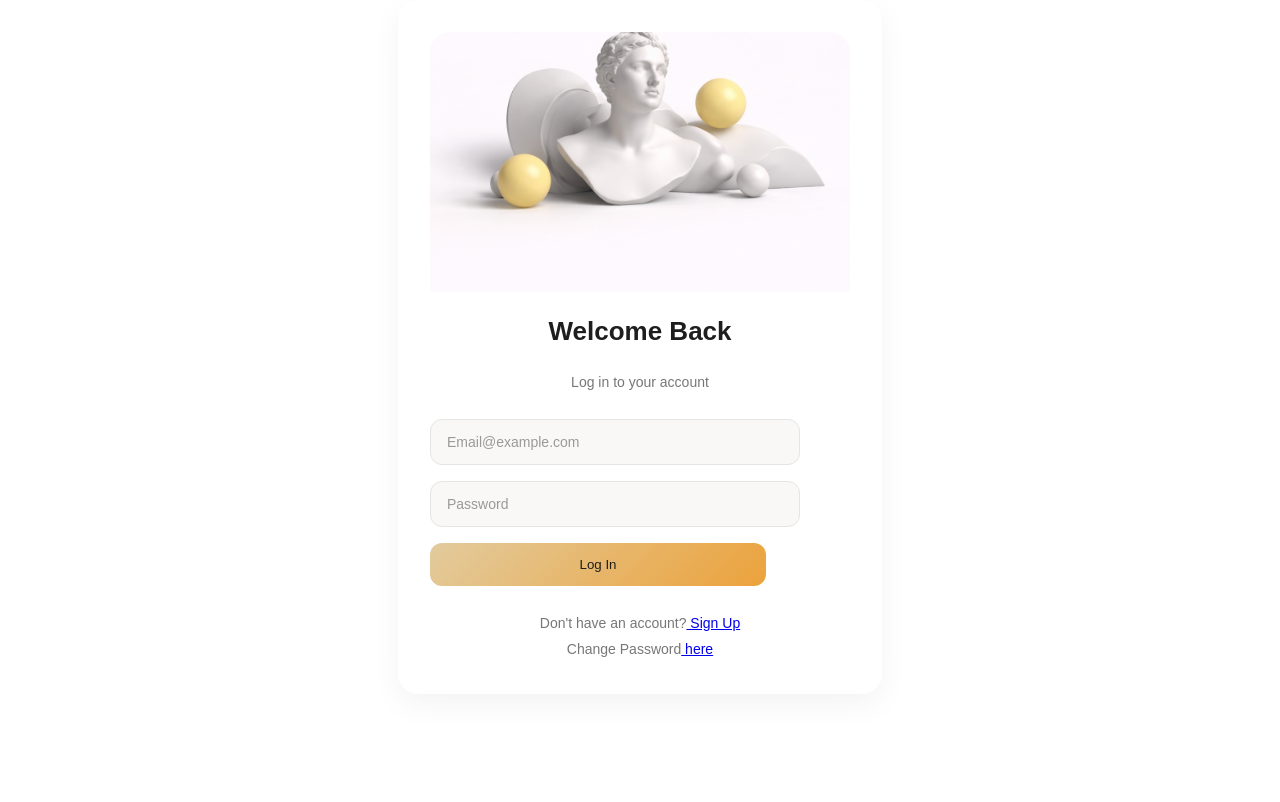
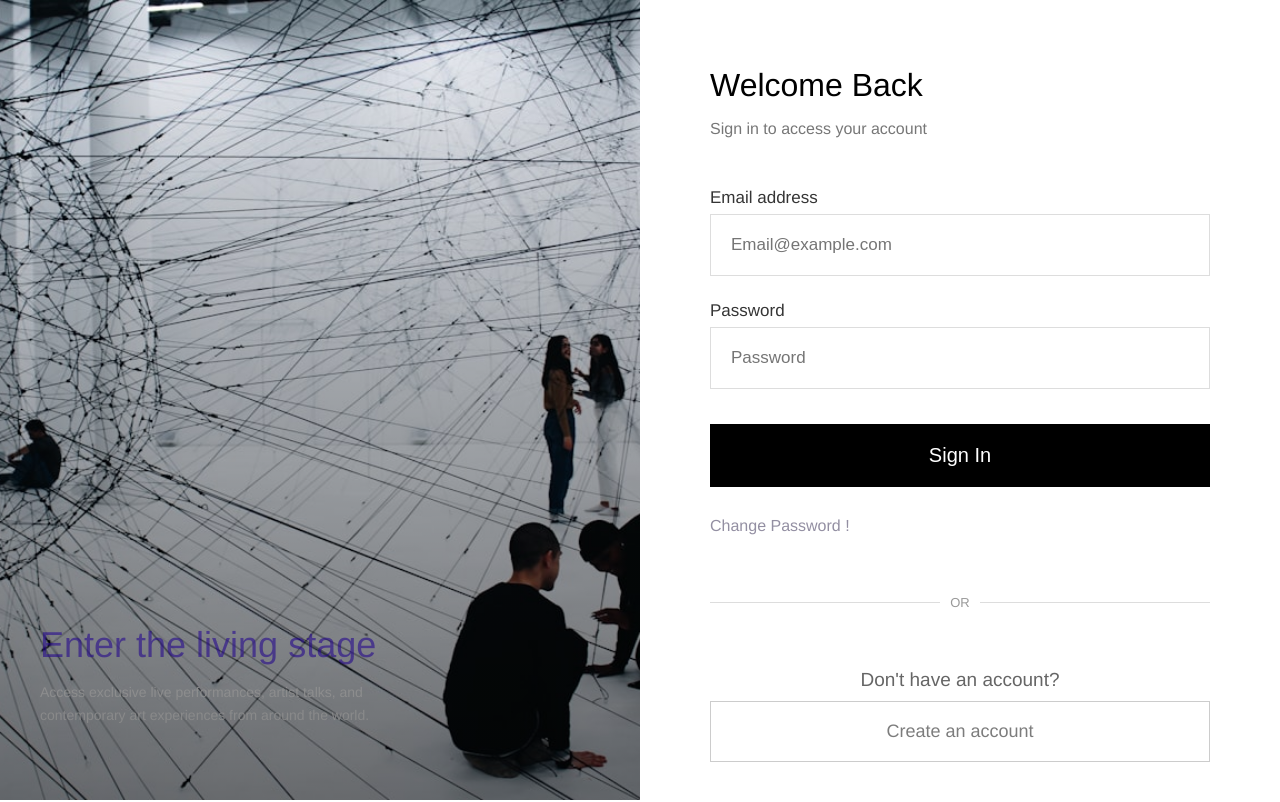
Before and after one commit to hayfa327/ApiMongoDB, a React (Vite) app in the folder frontend/mesum/: page / in a window 1280 px wide. Built offline with nearby package versions, Linux system fonts and the light colour scheme.

Commit message:
finish the login åage with the css

```diff
--- a/frontend/mesum/src/App.jsx
+++ b/frontend/mesum/src/App.jsx
@@ -16,7 +16,6 @@ export default function App() {
   <Route path="/register"  element={< Register />} />
   <Route path="/changePassword" element={< ChangePassword />} />
   <Route path="/home" element={<Home />} />
-
 </Routes>
 </BrowserRouter>
   );
--- /dev/null
+++ b/frontend/mesum/src/components/font.css
@@ -0,0 +1,13 @@
+@import url('https://fonts.googleapis.com/css2?family=Inter:wght@300;400;500&display=swap');
+
+body {
+  font-family: 'Inter', -apple-system, BlinkMacSystemFont, 'Segoe UI', 'Roboto', 'Oxygen', 'Ubuntu', 'Cantarell', sans-serif;
+  font-weight: 300;
+  letter-spacing: 0.01em;
+}
+
+h1, h2, h3, h4, h5, h6 {
+  font-family: 'Inter', -apple-system, BlinkMacSystemFont, 'Segoe UI', 'Roboto', 'Oxygen', 'Ubuntu', 'Cantarell', sans-serif;
+  font-weight: 400;
+  letter-spacing: -0.02em;
+}
--- a/frontend/mesum/src/components/loginPage/login.css
+++ b/frontend/mesum/src/components/loginPage/login.css
@@ -1,101 +1,290 @@
-/* Reset */
+
+* {
+  box-sizing: border-box;
+}
+
 body {
   margin: 0;
-  font-family: Arial, Helvetica, sans-serif;
+  font-family: "Helvetica Neue", sans-serif;
+}
+
+
+
+.loginPage {
+  display: flex;
+  min-height: 100vh;
+  width: 100%;
+}
+
+
+
+.loginImage {
+  position: relative;
+  width: 50%;
+  height: 100vh;
+  overflow: hidden;
+}
+
+.loginImage img {
+  width: 100%;
+  height: 100%;
+  object-fit: cover;
+}
+
+
+.imageText {
+  position: absolute;
+  bottom: 60px;
+  left: 40px;
+  max-width: 400px;
+  color: white;
+}
+
+.imageText h1 {
+  font-size: 36px;
+  font-weight: 500;
+  margin-bottom: 15px;
+ color: rgba(63, 15, 236, 0.6)
+}
+
+.imageText p {
+  font-size: 14px;
+  line-height: 1.6;
+  color: rgba(255, 255, 255, 0.85);
+}
+
+
+.loginImage::after {
+  content: "";
+  position: absolute;
+  inset: 0;
+  background: linear-gradient(
+    to top,
+    rgba(0, 0, 0, 0.5),
+    rgba(0, 0, 0, 0)
+  );
+}
+
+
+.loginContent {
+  width: 50%;
+  display: flex;
+  align-items: center;
+  justify-content: center;
+  background: #ffffff;
+  padding: 40px;
+}
+
+.loginBox {
+  width: 100%;
+  max-width: 500px;
+}
+
+
+.loginBox h1 {
+  font-size: 32px;
+  font-weight: 500;
+  margin-bottom: 10px;
+}
+
+.subtitle {
+  color: #777;
+  font-size: 16px;
+  margin-bottom: 50px;
+}
+
+
+
+.inputGroup {
+  display: flex;
+  flex-direction: column;
+  margin-bottom: 25px;
+}
+
+.inputGroup label {
+  font-size: 17px;
+  margin-bottom: 6px;
+  color: #353535;
+}
+
+.inputGroup input {
+  padding: 20px;
+  border: 1px solid #ddd;
+  font-size: 17px;
+  transition: 0.2s;
+}
+
+.inputGroup input:focus {
+  outline: none;
+  border-color: #9b22ec;
+}
+
+
+
+.primaryBtn {
+  width: 100%;
+  padding: 20px;
+  margin-top: 10px;
+  margin-bottom: 20px;
+  background: black;
+  color: white;
+  border: none;
+  font-size: 20px;
+  cursor: pointer;
+  transition: 0.3s;
+}
+
+.primaryBtn:hover {
+  background: #333333a9;
+}
+
+.secondaryBtn {
+  width: 100%;
+  padding: 19px;
+  text-align: center;
+  font-size: 18px;
+  border: 1px solid rgba(0, 0, 0, 0.2);
+  background: transparent;
+  color: rgba(0, 0, 0, 0.514);
+  text-decoration: none;
+  cursor: pointer;
+  transition: 0.3s;
+}
+
+.secondaryBtn:hover {
+  background: rgba(0, 0, 0, 0.068);
+  color:  black;
+  font-weight: 600;
+}
+
+
+.links {
+  margin-top: 40px;
+  font-size: 20px;
+  color: #666;
+
+  display: flex;
+  flex-direction: column;
 
 }
 
-/* MAIN SECTION */
-.loginPart {
-  min-height: 70vh;
+.links1 a {
+  color: rgba(12, 2, 46, 0.445);
+  text-decoration: none;
+  font-weight: 500;
+}
+
+.links1 a:hover {
+  color: black;
+  font-weight: 600;
+}
+
+
+.forgot {
+  display: block;
+  margin-top: 10px;
+}
+
+.accountLink link {
+  font-size: 25px;
+  font-weight: 400;
+}
+
+.accountLink {
   display: flex;
   flex-direction: column;
   align-items: center;
-  justify-content: center;
-
-  padding: 2rem;
+  margin-top: 20px;
 }
 
-/* CARD STYLE (like your screenshot) */
-.loginPart {
-  max-width: 420px;
-  margin: auto;
-  background: #ffffff;
-  border-radius: 20px;
-  box-shadow: 0 10px 30px rgba(0,0,0,0.05);
+.accountLink p {
+  font-size: 19px;
+  margin-bottom: 10px;
 }
 
-/* IMAGE */
-.loginPart > img {
-  width: 100%;
-  height: 260px;
-  object-fit: cover;
-  border-radius: 20px 20px 0 0;
+.divider {
+  display: flex;
+  align-items: center;
+  margin: 20px 0;
+  color: #999;
+  font-size: 13px;
 }
 
-/* TEXT */
-.loginPart h1 {
-  margin-top: 1.5rem;
-  font-size: 26px;
-  color: #1e1e1e;
+
+.divider::before,
+.divider::after {
+  content: "";
+  flex: 1;
+  height: 1px;
+  background: #ddd;
 }
 
-.loginPart p {
-  color: #777;
-  font-size: 14px;
-  margin: 5px 0;
+
+.divider span {
+  margin: 0 10px;
 }
 
-/* FORM */
-.loginForm {
-  display: flex;
-  flex-direction: column;
-  width: 100%;
-  padding: 1.5rem;
-  gap: 1rem;
+@media (max-width: 1024px) {
+  .loginBox {
+    max-width: 90%;
   }
 
-/* INPUTS */
-.loginForm input {
-  width: 80%;
-  padding: 14px 16px;
-  border-radius: 12px;
-  border: 1px solid #e5e5e5;
-  background: #f9f8f6;
-  font-size: 14px;
-  outline: none;
-  transition: 0.2s;
+  .imageText {
+    left: 30px;
+    bottom: 40px;
   }
 
-.loginForm input::placeholder {
-  color: #999;
+  .imageText h1 {
+    font-size: 28px;
+  }
 }
 
-.loginForm input:focus {
-  border-color: #c8a97e;
-  background: #ffffff;
-  box-shadow: 0 0 0 3px rgba(200, 169, 126, 0.1);
+
+@media (max-width: 768px) {
+  .loginPage {
+    flex-direction: column;
   }
 
-/* BUTTON */
-.loginForm button {
-  width: 80%;
-  padding: 14px;
-  border-radius: 12px;
-  border: none;
-  background: linear-gradient(135deg, #e2cb9d, #eca23b);
-  color: #1e1e1e;
-  font-weight: 500;
-  cursor: pointer;
-  transition: 0.2s;
+
+  .loginImage {
+    width: 100%;
+    height: 250px;
   }
 
-.loginForm button:hover {
-  opacity: 0.9;
+  .imageText {
+    bottom: 20px;
+    left: 20px;
+    max-width: 90%;
   }
 
-/* SIGN UP TEXT */
-.loginPart span {
-  color: #c8a97e;
-  cursor: pointer;
+  .imageText h1 {
+    font-size: 22px;
   }
+
+  .imageText p {
+    font-size: 12px;
+  }
+
+  .loginContent {
+    width: 100%;
+    padding: 20px;
+  }
+
+  .loginBox {
+    max-width: 100%;
+  }
+
+  .subtitle {
+    margin-bottom: 30px;
+  }
+
+  .inputGroup {
+    margin-bottom: 20px;
+  }
+
+  .primaryBtn,
+  .secondaryBtn {
+    padding: 14px;
+    font-size: 14px;
+  }
+}
--- a/frontend/mesum/src/components/loginPage/login.jsx
+++ b/frontend/mesum/src/components/loginPage/login.jsx
@@ -1,87 +1,88 @@
 import {useState} from "react"
-import { useNavigate } from "react-router-dom";
-import login from "../../assets/login.png"
+import login from "../../assets/login.jpeg"
 import {Link}  from "react-router-dom";
 import "./login.css"
 
 
-
 export default function Login() {
-
-
-  const navigate = useNavigate();
   const [email, setEmail] = useState("");
   const [password, setPassword] = useState("");
 
-  const handleLogin = async (loginFunction) => {
-    loginFunction.preventDefault();
-
-    try {
-      const response = await fetch(
-        "https://mesum-api.onrender.com/api/v1/users/login",
-        {
-          method: "POST",
-          headers: {
-            "Content-Type": "application/json",
-          },
-          body: JSON.stringify({
-            email,
-            password,
-          }),
-        }
-      );
-
-      const data = await response.json();
-
-      if (!response.ok) {
-        alert(data.message);
-        return;
-      }
-
-      console.log("SUCCESS:", data);
-
-      localStorage.setItem("token", data.token);
-      navigate("/home")
-
-    } catch (error) {
-      console.error(error);
-       alert("Something went wrong");
-    }
+  const handleLogin = (login) => {
+    login.preventDefault();
+    console.log(email, password);
   };
 
   return (
-    <section className="loginPart">
-      <img src={login} alt="login visual" />
+    <section className="loginPage">
 
+
+      <div className="loginImage">
+        <img src={login} alt="gallery corridor" />
+
+
+  <div className="imageText">
+        <h1>Enter the living stage</h1>
+        <p>Access exclusive live performances, artist talks, and contemporary art experiences from around the world.</p>
+      </div>
+      </div>
+
+
+      <div className="loginContent">
+        <div className="loginBox">
           <h1>Welcome Back</h1>
-      <p>Log in to your account</p>
+          <p className="subtitle">Sign in to access your account</p>
 
           <form className="loginForm" onSubmit={handleLogin}>
+
+            <div className="inputGroup">
+              <label>Email address</label>
               <input
                 type="email"
                 placeholder="Email@example.com"
                 value={email}
                 onChange={(loginValue) => setEmail(loginValue.target.value)}
               />
+            </div>
 
+            <div className="inputGroup">
+              <label>Password</label>
               <input
                 type="password"
                 placeholder="Password"
                 value={password}
                 onChange={(loginValue) => setPassword(loginValue.target.value)}
               />
+            </div>
 
-        <button type="submit">Log In</button>
+
+            <button type="submit" className="primaryBtn">
+              Sign In
+            </button>
           </form>
 
-      <p>
-        Don't have an account?
-        <Link to="/register"> Sign Up </Link>
-      </p>
+<div className="links1" >
+             <Link to="/changePassword" className="forgot">
+              Change Password !
+            </Link>
+</div>
 
-      <p>Change Password
-         <Link to="/changePassword"> here</Link>
-      </p>
+
+
+          <div className="links" >
+            <div className="divider">
+  <span>OR</span>
+</div>
+            <div className="accountLink">
+            <p>Don't have an account?</p>
+              <Link to="/register" className="secondaryBtn">
+  Create an account
+</Link>
+</div>
+
+          </div>
+        </div>
+      </div>
     </section>
   );
 }
```
Also changed, not shown: frontend/mesum/src/assets/login.jpeg (added), frontend/mesum/src/assets/login.png (deleted). Lines whose indentation alone changed are shown as unchanged.
